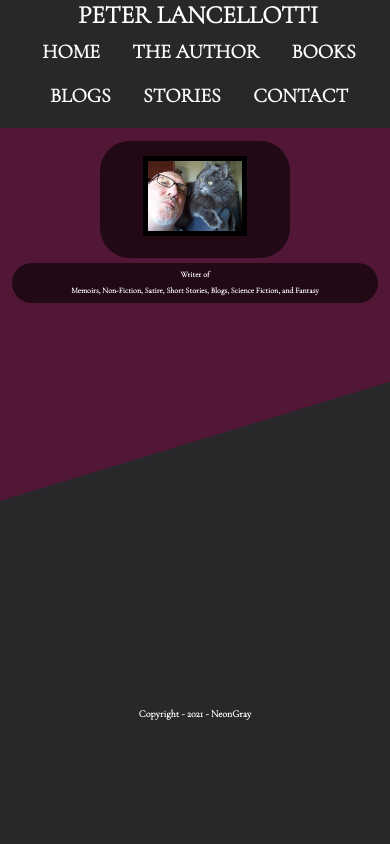
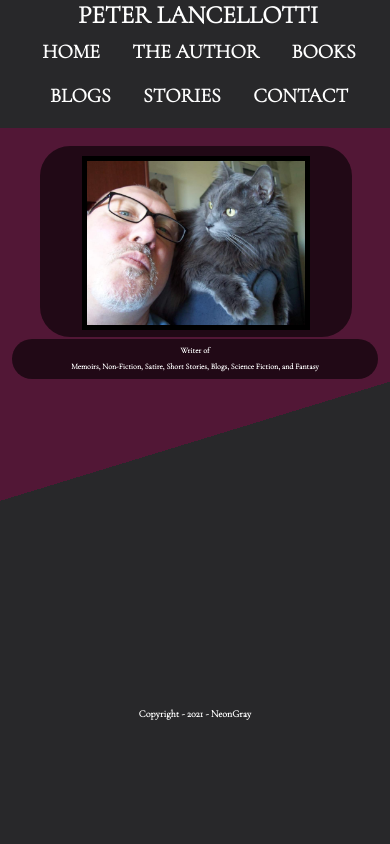
Before and after one commit to Neon-Smoke/plancellotti, a PHP site: page / in a window 390 px wide. Run offline with PHP 8.4, Linux system fonts and the light colour scheme.

Commit message:
changed contact page and about page layout

```diff
--- a/about.html
+++ b/about.html
@@ -3,7 +3,7 @@
 	<head>
 		<meta charset="utf-8">
 		<meta name="description" content="">
-		<meta name="viewport" content="width=device=width, initial-scale=1.0">
+		<meta name="viewport" content="width=device-width, initial-scale=1.0">
 		<link rel="stylesheet" href="css/style.css">
 		<style>
 		  	img {
--- a/css/style.css
+++ b/css/style.css
@@ -47,18 +47,14 @@ html {
     }
 
 .headshot {
-	    float: center;
+      width: 80%;
+      height: auto;
       border-radius: 30px;
       line-height: 2;
-      padding-top: 1.5rem;
-      padding-left: .1rem;
-      padding-right: .1rem;
-      padding-bottom: 1.5rem;
+      margin-top: 1rem;
+      padding-top: 1rem;
+      margin-left: 20rem;
       background-color: #0009;
-      margin-top:  0.5rem;
-      margin-bottom: 0.5rem;
-      margin-left: 10rem;
-      margin-right: 10rem;
       text-align: center;
     }
 
@@ -211,6 +207,11 @@ footer{
         "footer";
     }
 
+    .headshot{
+      margin-left: 8rem;
+    }
+
+
     .logo {
       position: absolute;
       float: unset;
@@ -271,6 +272,15 @@ footer{
     left: 20%;
   }
 
+  .headshot{
+    margin-left: 4rem;
+  }
+
+  img {
+    width: 70%;
+    height: auto;
+  }
+
   nav ul{
     margin-left: 0%;
     margin-top: 4rem;
```
